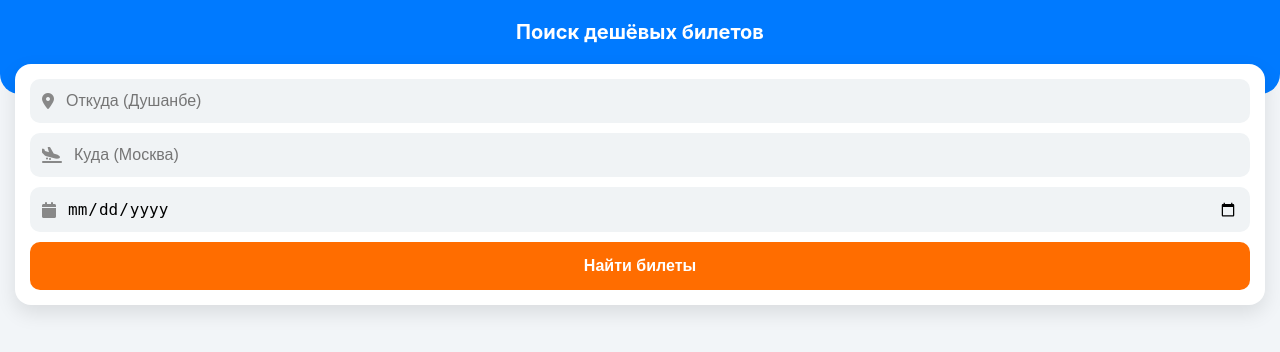
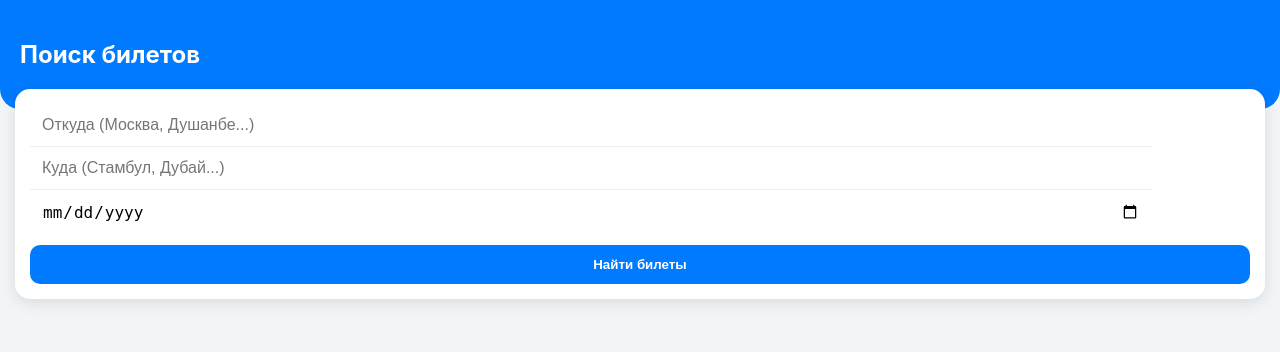
Before and after one commit to OSON-SAVDO/Avia-Search-TJ, a Flask app: page / in a window 1280 px wide. Shown: the top 352 px of the page. Run offline with Flask 3, Linux system fonts and the light colour scheme.

Commit message:
Update index.html

```diff
--- a/templates/index.html
+++ b/templates/index.html
@@ -3,105 +3,69 @@
 <head>
     <meta charset="UTF-8">
     <meta name="viewport" content="width=device-width, initial-scale=1.0">
-    <title>Поиск билетов — Aviasales Clone</title>
     <link rel="stylesheet" href="https://cdnjs.cloudflare.com/ajax/libs/font-awesome/6.0.0/css/all.min.css">
     <style>
-        :root { --blue: #007aff; --orange: #ff6d00; --bg: #f2f5f8; }
-        body { font-family: -apple-system, system-ui, sans-serif; background: var(--bg); margin: 0; padding-bottom: 20px; color: #262626; }
+        body { font-family: -apple-system, sans-serif; background: #f2f5f8; margin: 0; padding-bottom: 30px; }
+        .search-header { background: #007aff; padding: 20px; color: white; border-bottom-left-radius: 20px; border-bottom-right-radius: 20px; }
+        .input-box { background: white; margin: -20px 15px 20px; padding: 15px; border-radius: 15px; box-shadow: 0 4px 15px rgba(0,0,0,0.1); }
+        input { width: 90%; border: none; padding: 12px; font-size: 16px; outline: none; border-bottom: 1px solid #eee; }
 
-        /* Header */
-        .header { background: var(--blue); color: white; padding: 20px 15px 50px; text-align: center; border-radius: 0 0 20px 20px; }
-        .header h2 { margin: 0; font-size: 20px; }
+        /* Стили билета как на фото 5920 */
+        .ticket-card { background: white; margin: 15px; border-radius: 20px; padding: 20px; box-shadow: 0 2px 10px rgba(0,0,0,0.05); }
+        .price-row { font-size: 26px; font-weight: 800; color: #262626; margin-bottom: 15px; }
 
-        /* Форма поиска */
-        .search-box { background: white; margin: -30px 15px 20px; padding: 15px; border-radius: 16px; box-shadow: 0 8px 20px rgba(0,0,0,0.1); }
-        .input-item { background: #f0f3f5; border-radius: 10px; padding: 12px; margin-bottom: 10px; display: flex; align-items: center; }
-        .input-item input { border: none; background: transparent; width: 100%; outline: none; font-size: 16px; margin-left: 10px; }
-        .btn-search { width: 100%; background: var(--orange); color: white; border: none; padding: 15px; border-radius: 10px; font-weight: bold; font-size: 16px; cursor: pointer; }
+        .flight-info { display: flex; align-items: center; gap: 15px; margin-bottom: 20px; }
+        .airline-img { width: 40px; height: 40px; border-radius: 50%; }
 
-        /* Список билетов */
-        .ticket-list { padding: 0 10px; }
-        .ticket-link { text-decoration: none; color: inherit; display: block; margin-bottom: 12px; }
+        .timeline { position: relative; padding-left: 20px; border-left: 2px solid #007aff; margin-left: 10px; }
+        .time-item { margin-bottom: 20px; position: relative; }
+        .time-item::before { content: ''; position: absolute; left: -26px; top: 5px; width: 10px; height: 10px; background: white; border: 2px solid #007aff; border-radius: 50%; }
 
-        .ticket-card {
-            background: white;
-            padding: 20px;
-            border-radius: 20px;
-            display: flex;
-            justify-content: space-between;
-            align-items: center;
-            box-shadow: 0 2px 8px rgba(0,0,0,0.05);
-            transition: transform 0.2s;
-        }
-        .ticket-card:active { transform: scale(0.98); background: #fafafa; }
+        .time-bold { font-size: 18px; font-weight: bold; }
+        .city-gray { color: #8c8c8c; font-size: 14px; }
 
-        .price { font-size: 22px; font-weight: 800; color: #00a843; margin-bottom: 4px; }
-        .airline-name { font-size: 13px; color: #8c8c8c; font-weight: 500; }
-
-        .route-info { text-align: right; }
-        .route-cities { font-size: 14px; font-weight: bold; color: #444; }
-        .chevron { color: #ccc; margin-left: 15px; font-size: 18px; }
-
-        .no-results { text-align: center; margin-top: 40px; color: #8c8c8c; }
+        .btn-buy { background: #ff6d00; color: white; display: block; text-align: center; padding: 15px; border-radius: 15px; text-decoration: none; font-weight: bold; font-size: 18px; margin-top: 10px; }
     </style>
 </head>
 <body>
 
-    <div class="header">
-        <h2>Поиск дешёвых билетов</h2>
-    </div>
+<div class="search-header"><h2>Поиск билетов</h2></div>
 
-    <div class="search-box">
+<div class="input-box">
     <form action="/search" method="post">
-            <div class="input-item">
-                <i class="fa fa-location-dot" style="color: #888;"></i>
-                <input type="text" name="from" placeholder="Откуда (Душанбе)" required>
-            </div>
-            <div class="input-item">
-                <i class="fa fa-plane-arrival" style="color: #888;"></i>
-                <input type="text" name="to" placeholder="Куда (Москва)" required>
-            </div>
-            <div class="input-item">
-                <i class="fa fa-calendar" style="color: #888;"></i>
-                <input type="date" name="date">
-            </div>
-            <button type="submit" class="btn-search">Найти билеты</button>
+        <input type="text" name="from" placeholder="Откуда (Москва, Душанбе...)" required>
+        <input type="text" name="to" placeholder="Куда (Стамбул, Дубай...)" required>
+        <input type="date" name="date" style="border:none">
+        <button type="submit" style="width:100%; background:#007aff; color:white; border:none; padding:12px; border-radius:10px; margin-top:10px; font-weight:bold;">Найти билеты</button>
     </form>
 </div>
 
-    <div class="ticket-list">
-        {% if flights %}
-            <div style="padding-left: 15px; margin-bottom: 10px; font-size: 14px; color: #8c8c8c; font-weight: bold;">
-                НАЙДЕНО: {{ flights|length }}
-            </div>
 {% for f in flights %}
-            <a href="/details?price={{f.price}}&airline={{f.airline}}&origin={{f.origin}}&destination={{f.destination}}&dep_at={{f.departure_at}}" class="ticket-link">
 <div class="ticket-card">
+    <div class="price-row">{{ f.price }} ₽</div>
+
+    <div class="flight-info">
+        <img src="https://pics.avs.io/al_base/64/64/{{ f.airline }}.png" class="airline-img">
         <div>
-                        <div class="price">{{ f.price }} ₽</div>
-                        <div class="airline-name">
-                            <img src="https://pics.avs.io/al_base/32/32/{{ f.airline }}.png" style="vertical-align: middle; margin-right: 5px;">
-                            {{ f.airline }}
+            <div style="font-weight:bold">{{ f.airline }}</div>
+            <div class="city-gray">В пути: {{ f.duration // 60 }}ч {{ f.duration % 60 }}м</div>
         </div>
     </div>
 
-                    <div style="display: flex; align-items: center;">
-                        <div class="route-info">
-                            <div class="route-cities">{{ f.origin }} — {{ f.destination }}</div>
-                            <div style="font-size: 12px; color: #aaa; margin-top: 3px;">Нажмите для деталей</div>
+    <div class="timeline">
+        <div class="time-item">
+            <span class="time-bold">{{ f.departure_at[11:16] }}</span>
+            <span class="city-gray">{{ f.origin }} (Вылет)</span>
         </div>
-                        <i class="fa fa-chevron-right chevron"></i>
+        <div class="time-item" style="margin-bottom:0">
+            <span class="time-bold">--:--</span>
+            <span class="city-gray">{{ f.destination }} (Прилет)</span>
         </div>
     </div>
-            </a>
+
+    <a href="https://www.aviasales.ru/search/{{f.origin}}{{f.destination}}?marker={{marker}}" class="btn-buy">Купить за {{ f.price }} ₽</a>
+</div>
 {% endfor %}
-        {% elif request.method == 'POST' %}
-            <div class="no-results">
-                <i class="fa-regular fa-face-frown" style="font-size: 40px; margin-bottom: 10px;"></i>
-                <div>Билеты не найдены. <br>Попробуйте другие города.</div>
-            </div>
-        {% endif %}
-    </div>
 
 </body>
 </html>
```
Lines whose indentation alone changed are shown as unchanged.
